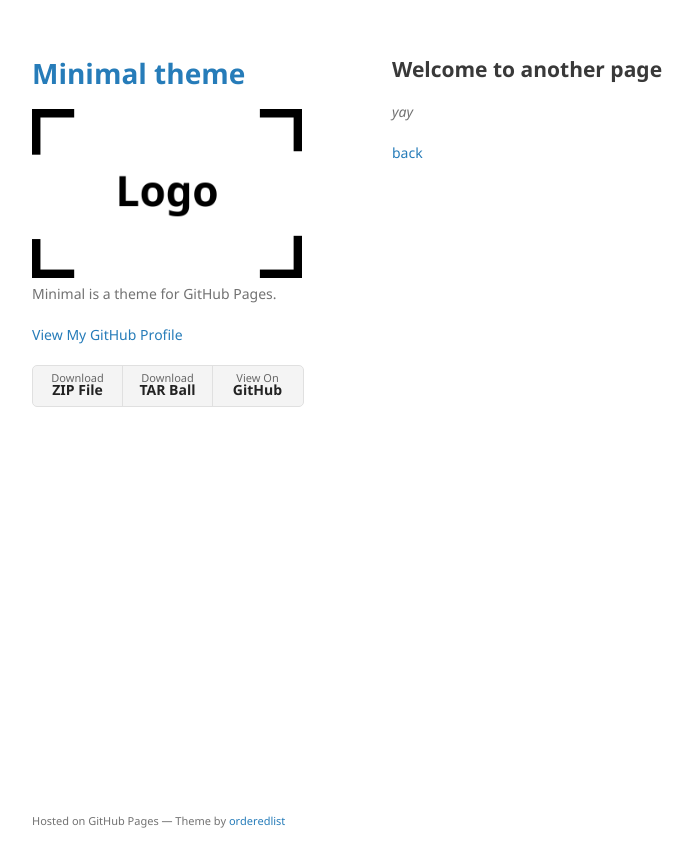
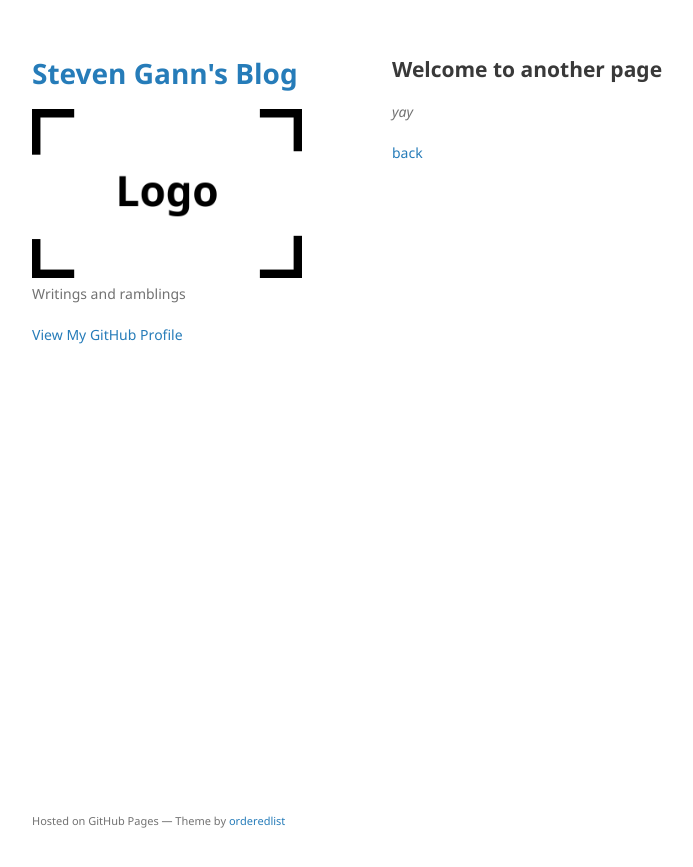
Before and after one commit to StevenGann/stevengann.github.io, a Jekyll site: the page built from another-page.md, in a window 1280 px wide. Shown: the top 867 px of the page, without its empty margins (178-871 px from the left). Built offline with Jekyll 4.4.1, drawn with Linux system fonts in a browser that asks for light colours; our own code applies the rules of GitHub Pages for plain Markdown files.

Commit message:
Update _config.yml

```diff
--- a/_config.yml
+++ b/_config.yml
@@ -1,6 +1,6 @@
-title: Minimal theme
+title: Steven Gann's Blog
 logo: /assets/img/logo.png
-description: Minimal is a theme for GitHub Pages.
-show_downloads: true
+description: Writings and ramblings
+show_downloads: false
 google_analytics:
 theme: jekyll-theme-minimal
```
